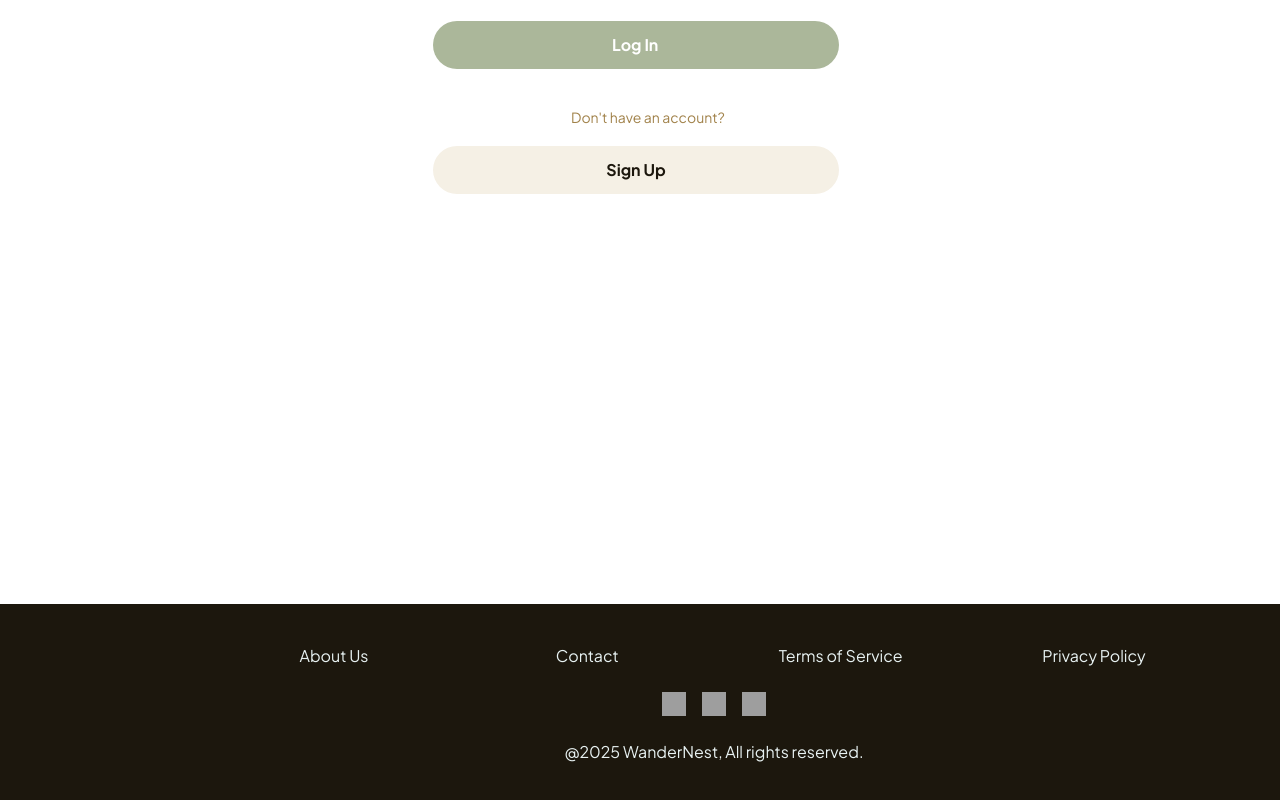
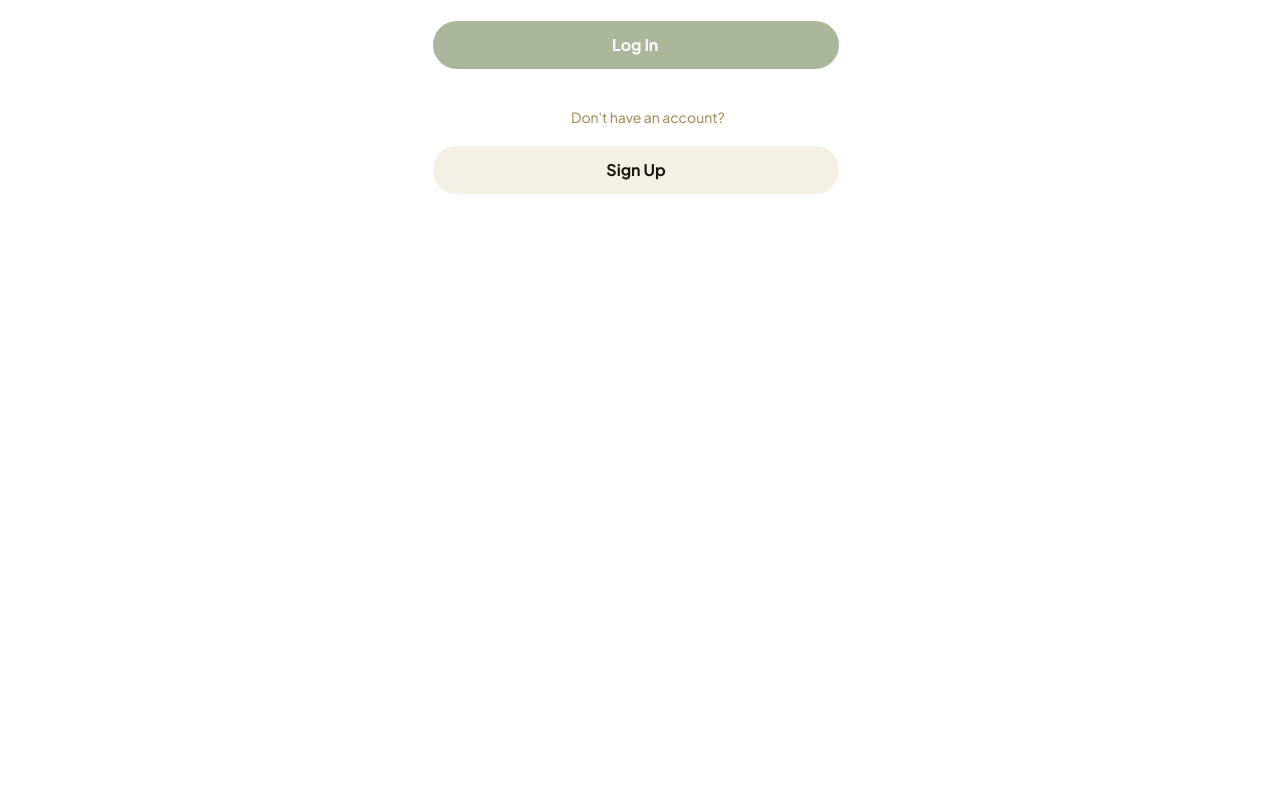
Before and after one commit to Redwan-Ahmed241/Wandernest, a React (Create React App) app: page /login in a window 1280 px wide. Shown: the part 666-1466 px from the top of the page. Built offline with nearby package versions, Linux system fonts and the light colour scheme; grey boxes are pictures that could not be loaded.

Commit message:
footer er kaj

```diff
--- a/src/components/Loginpage.tsx
+++ b/src/components/Loginpage.tsx
@@ -1,5 +1,6 @@
 import { FunctionComponent, useCallback } from 'react';
 import styles from './Loginpage.module.css';
+import Footer from './Footer';
 //                     										<div className={styles.depth5Frame2}>';
 
 
@@ -17,7 +18,8 @@
             						<img className={styles.vector0} alt="" src="Vector - 0.svg" />
             						<b className={styles.wandernest}>WanderNest</b>
           					</div>
-          					<div className={styles.footer}>
+
+          					{/* <div className={styles.footer}>
             						<div className={styles.depth3Frame0}>
               							<div className={styles.depth4Frame0}>
                 								<div className={styles.depth5Frame0}>
@@ -44,7 +46,7 @@
                 								</div>
               							</div>
             						</div>
-          					</div>
+          					</div> */}
           					<div className={styles.wandernestParent}>
             						<b className={styles.wandernest1}>WanderNest</b>
             						<div className={styles.groupChild} />
@@ -83,7 +85,8 @@
             						</div>
           					</div>
         				</div>
-      			</div>);
+      			</div>
+				);
       			};
 
       			export default LoginPage;
```
